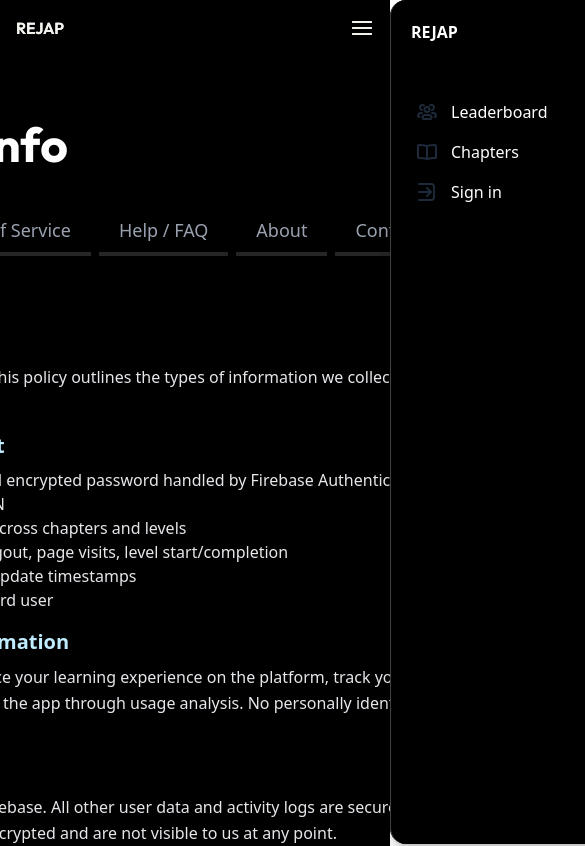
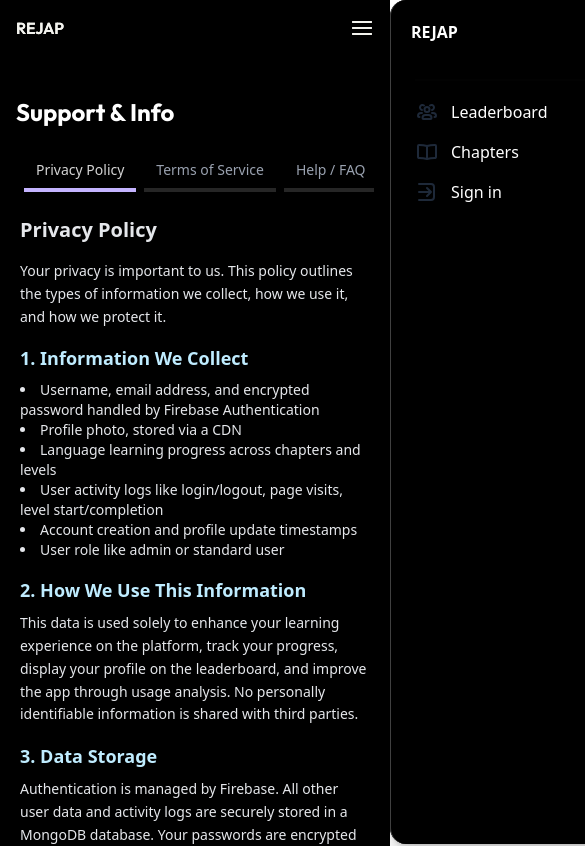
Before and after one commit to Kanishak-xd/rejap, a React (Vite) app: page /SupportInfo/privacy in a window 390 px wide. Shown: the top 846 px of the page, 585 px wide, since content can reach past the window. Built offline with nearby package versions, Linux system fonts and the light colour scheme; no server answers; a web font is replaced by a local one.

Commit message:
made support page responsive

```diff
--- a/src/pages/Info/SupportInfo.jsx
+++ b/src/pages/Info/SupportInfo.jsx
@@ -12,20 +12,20 @@ export default function SupportInfo() {
     const activeTab = validTabs.includes(tab) ? tab : 'faq';
 
     const tabButtonClass = (tabName) =>
-        `flex items-center flex-shrink-0 px-5 py-2 border-b-4 text-lg font-medium rounded-t-lg transition-colors duration-300 ease-in-out
+        `flex items-center flex-shrink-0 px-3 sm:px-4 md:px-5 py-2 border-b-4 text-sm sm:text-base md:text-lg font-medium rounded-t-lg transition-colors duration-300 ease-in-out
     ${activeTab === tabName
-            ? 'border-violet-300 text-neutral-300' // active tab style
-            : 'text-gray-400 hover:text-gray-200 border-b-2 border-neutral-800 hover:cursor-pointer' // inactive tab style
+            ? 'border-violet-300 text-neutral-300'
+            : 'text-gray-400 hover:text-gray-200 border-b-2 border-neutral-800 hover:cursor-pointer'
         }`;
 
     return (
-        <div className='bg-black min-h-screen flex justify-center items-center flex-col font-sans'>
+        <div className='bg-black min-h-screen flex justify-start items-center flex-col font-sans'>
             <Navbar />
-            <div className='flex justify-start items-start mt-30 w-222 min-h-screen flex-col'>
-                <p className='text-5xl text-white font-outfit font-bold text-left'>Support & Info</p>
-                <div className="w-full max-w-4xl mt-10 flex flex-col items-center mb-30">
+            <div className='flex justify-start items-start w-full max-w-5xl px-4 sm:px-6 md:px-8 pt-24 sm:pt-28 md:pt-32 flex-col'>
+                <p className='text-2xl sm:text-4xl md:text-5xl text-white font-outfit font-bold text-left'>Support & Info</p>
+                <div className='w-full max-w-4xl mt-6 sm:mt-8 md:mt-10 flex flex-col items-center mb-16 sm:mb-24'>
                     {/* Tab Navigation */}
-                    <div className="flex w-full justify-start -mx-4 space-x-2 overflow-x-auto overflow-y-hidden flex-nowrap rounded-t-lg shadow-lg">
+                    <div className="flex w-full justify-start -mx-2 sm:-mx-4 space-x-2 overflow-x-auto overflow-y-hidden flex-nowrap rounded-t-lg shadow-lg px-2 sm:px-4">
                         <button className={tabButtonClass('privacy')} onClick={() => navigate('/SupportInfo/privacy')}>
                             Privacy Policy
                         </button>
@@ -44,18 +44,18 @@ export default function SupportInfo() {
                     </div>
 
                     {/* Tab Content */}
-                    <div className="w-full">
+                    <div className="w-full px-1 sm:px-0">
                         <Routes>
                             <Route index element={<Navigate to="privacy" replace />} />
                             <Route path="privacy" element={(
-                                <div className="pt-12 rounded-b-lg shadow-lg text-gray-200">
-                                    <h2 className="text-3xl font-bold mb-6">Privacy Policy</h2>
-                                    <p className="mb-4 leading-relaxed">
+                                <div className="pt-6 sm:pt-8 md:pt-12 rounded-b-lg shadow-lg text-gray-200">
+                                    <h2 className="text-xl sm:text-2xl md:text-3xl font-bold mb-4 sm:mb-6">Privacy Policy</h2>
+                                    <p className="mb-4 leading-relaxed text-sm sm:text-base">
                                         Your privacy is important to us. This policy outlines the types of information we collect,
                                         how we use it, and how we protect it.
                                     </p>
-                                    <h3 className="text-xl font-semibold text-[#BFECFF] mb-2">1. Information We Collect</h3>
-                                    <ul className="list-disc list-inside mb-4">
+                                    <h3 className="text-lg sm:text-xl font-semibold text-[#BFECFF] mb-2">1. Information We Collect</h3>
+                                    <ul className="list-disc list-inside mb-4 text-sm sm:text-base">
                                         <li>Username, email address, and encrypted password handled by Firebase Authentication</li>
                                         <li>Profile photo, stored via a CDN</li>
                                         <li>Language learning progress across chapters and levels</li>
@@ -63,19 +63,19 @@ export default function SupportInfo() {
                                         <li>Account creation and profile update timestamps</li>
                                         <li>User role like admin or standard user</li>
                                     </ul>
-                                    <h3 className="text-xl font-semibold text-[#BFECFF] mb-2">2. How We Use This Information</h3>
-                                    <p className="mb-4 leading-relaxed">
+                                    <h3 className="text-lg sm:text-xl font-semibold text-[#BFECFF] mb-2">2. How We Use This Information</h3>
+                                    <p className="mb-4 leading-relaxed text-sm sm:text-base">
                                         This data is used solely to enhance your learning experience on the platform, track your progress,
                                         display your profile on the leaderboard, and improve the app through usage analysis. No personally
                                         identifiable information is shared with third parties.
                                     </p>
-                                    <h3 className="text-xl font-semibold text-[#BFECFF] mb-2">3. Data Storage</h3>
-                                    <p className="mb-4 leading-relaxed">
+                                    <h3 className="text-lg sm:text-xl font-semibold text-[#BFECFF] mb-2">3. Data Storage</h3>
+                                    <p className="mb-4 leading-relaxed text-sm sm:text-base">
                                         Authentication is managed by Firebase. All other user data and activity logs are securely stored
                                         in a MongoDB database. Your passwords are encrypted and are not visible to us at any point.
                                     </p>
-                                    <h3 className="text-xl font-semibold text-[#BFECFF] mb-2">4. Communication</h3>
-                                    <p className="mb-4 leading-relaxed">
+                                    <h3 className="text-lg sm:text-xl font-semibold text-[#BFECFF] mb-2">4. Communication</h3>
+                                    <p className="mb-4 leading-relaxed text-sm sm:text-base">
                                         The platform only sends password reset emails through Firebase. No promotional or newsletter emails
                                         are sent currently.<br />
                                         We are committed to safeguarding your privacy. For questions regarding data privacy, feel free to
@@ -84,85 +84,85 @@ export default function SupportInfo() {
                                 </div>
                             )} />
                             <Route path="terms" element={(
-                                <div className="pt-12 rounded-b-lg shadow-lg text-gray-200">
-                                    <h2 className="text-3xl font-bold mb-6">Terms of Service</h2>
-                                    <p className="mb-4 leading-relaxed">
+                                <div className="pt-6 sm:pt-8 md:pt-12 rounded-b-lg shadow-lg text-gray-200">
+                                    <h2 className="text-xl sm:text-2xl md:text-3xl font-bold mb-4 sm:mb-6">Terms of Service</h2>
+                                    <p className="mb-4 leading-relaxed text-sm sm:text-base">
                                         By using this platform, you agree to the following terms and conditions:
                                     </p>
-                                    <ul className="list-disc list-inside mb-4">
+                                    <ul className="list-disc list-inside mb-4 text-sm sm:text-base">
                                         <li>The platform is completely free to use and is open to users of all ages, including minors.</li>
                                         <li>You may not attempt to redistribute or replicate the learning content provided.</li>
                                         <li>Users cannot upload their own content but can interact with chapters, update profiles, and view leaderboards.</li>
                                         <li>You are responsible for maintaining the confidentiality of your login credentials.</li>
                                         <li>The platform may experience temporary downtime due to its backend being hosted on free-tier services.</li>
                                     </ul>
-                                    <p className="leading-relaxed">
+                                    <p className="leading-relaxed text-sm sm:text-base">
                                         Account deletion is not currently available but may be introduced in the future. Continued use of the service
                                         constitutes agreement to these terms.
                                     </p>
                                 </div>
                             )} />
                             <Route path="faq" element={(
-                                <section className="text-white pt-12">
-                                    <div className="container flex flex-col justify-start items-start">
-                                        <h2 className="text-3xl font-bold mb-6">Frequently Asked Questions</h2>
+                                <section className="text-white pt-6 sm:pt-8 md:pt-12">
+                                    <div className="container flex flex-col justify-start items-start px-1 sm:px-0 text-sm sm:text-base">
+                                        <h2 className="text-xl sm:text-2xl md:text-3xl font-bold mb-4 sm:mb-6">Frequently Asked Questions</h2>
                                         <div className="join join-vertical bg-neutral-950 max-w-3xl rounded-t-md">
                                             <div className="collapse collapse-arrow join-item border-neutral-800 border rounded-t-md">
                                                 <input type="radio" name="my-accordion-4" defaultChecked />
-                                                <div className="collapse-title font-semibold">I can't sign up or log in — what should I do?</div>
-                                                <div className="collapse-content text-sm">Please wait a few seconds and try again. The platform's backend is hosted on a free service that may take
+                                                <div className="collapse-title font-semibold text-sm sm:text-base">I can't sign up or log in — what should I do?</div>
+                                                <div className="collapse-content text-sm sm:text-base">Please wait a few seconds and try again. The platform's backend is hosted on a free service that may take
                                                     time to restart after inactivity.</div>
                                             </div>
                                             <div className="collapse collapse-arrow join-item border-neutral-800 border">
                                                 <input type="radio" name="my-accordion-4" />
-                                                <div className="collapse-title font-semibold">Why does the site sometimes show a 404 error?</div>
-                                                <div className="collapse-content text-sm">This may occur due to limitations of the hosting service. We recommend navigating using in-app links
+                                                <div className="collapse-title font-semibold text-sm sm:text-base">Why does the site sometimes show a 404 error?</div>
+                                                <div className="collapse-content text-sm sm:text-base">This may occur due to limitations of the hosting service. We recommend navigating using in-app links
                                                     instead of refreshing the page.</div>
                                             </div>
                                             <div className="collapse collapse-arrow join-item border-neutral-800 border">
                                                 <input type="radio" name="my-accordion-4" />
-                                                <div className="collapse-title font-semibold">Can I use this platform on my phone?</div>
-                                                <div className="collapse-content text-sm">Currently, the platform is best used on desktop browsers. A responsive mobile version is planned for the future.</div>
+                                                <div className="collapse-title font-semibold text-sm sm:text-base">Can I use this platform on my phone?</div>
+                                                <div className="collapse-content text-sm sm:text-base">Currently, the platform is best used on desktop browsers. A responsive mobile version is planned for the future.</div>
                                             </div>
                                             <div className="collapse collapse-arrow join-item border-neutral-800 border">
                                                 <input type="radio" name="my-accordion-4" />
-                                                <div className="collapse-title font-semibold">Can I log in on multiple devices?</div>
-                                                <div className="collapse-content text-sm">Yes, your progress is saved and synced, so you can log in from different devices using the same account.</div>
+                                                <div className="collapse-title font-semibold text-sm sm:text-base">Can I log in on multiple devices?</div>
+                                                <div className="collapse-content text-sm sm:text-base">Yes, your progress is saved and synced, so you can log in from different devices using the same account.</div>
                                             </div>
                                         </div>
                                     </div>
                                 </section>
                             )} />
                             <Route path="about" element={(
-                                <div className="pt-12 rounded-b-lg shadow-lg text-gray-200">
-                                    <h2 className="text-3xl font-bold mb-6">About</h2>
-                                    <p className="mb-4 leading-relaxed">
+                                <div className="pt-6 sm:pt-8 md:pt-12 rounded-b-lg shadow-lg text-gray-200">
+                                    <h2 className="text-xl sm:text-2xl md:text-3xl font-bold mb-4 sm:mb-6">About</h2>
+                                    <p className="mb-4 leading-relaxed text-sm sm:text-base">
                                         I built this platform during my final year at NIIT University, where I'm pursuing a B.Tech in
                                         Computer Science Engineering with a specialization in Cybersecurity.
                                     </p>
-                                    <p className="mb-4 leading-relaxed">
+                                    <p className="mb-4 leading-relaxed text-sm sm:text-base">
                                         It started as a personal summer project combining my interests in coding, UI/UX, and the Japanese language.
                                         My goal was to create something fun, engaging, and modern — a refreshing change from traditional
                                         textbook-style learning — to help beginners prepare for the JLPT N5/N4 exams.
                                     </p>
-                                    <p className="leading-relaxed">
+                                    <p className="leading-relaxed text-sm sm:text-base">
                                         The platform focuses on fast recognition and recall of Japanese scripts, and at the same time,
                                         it's helping me grow as a full-stack MERN developer and understand website architecture better.
                                     </p>
                                 </div>
                             )} />
                             <Route path="contact" element={(
-                                <div className="pt-12 rounded-b-lg shadow-lg text-gray-200">
-                                    <h2 className="text-3xl font-bold mb-6">Contact</h2>
-                                    <p className="mb-4 leading-relaxed">
+                                <div className="pt-6 sm:pt-8 md:pt-12 rounded-b-lg shadow-lg text-gray-200">
+                                    <h2 className="text-xl sm:text-2xl md:text-3xl font-bold mb-4 sm:mb-6">Contact</h2>
+                                    <p className="mb-4 leading-relaxed text-sm sm:text-base">
                                         Have questions, feedback, or issues? Feel free to reach out via email. <br />
                                         We'll do our best to respond as soon as possible.
                                     </p>
-                                    <ul className="list-none space-y-2 text-gray-300 mb-6">
+                                    <ul className="list-none space-y-2 text-gray-300 mb-6 text-sm sm:text-base">
                                         <li>Email: <a href="mailto:kanishak.sharma22@st.niituniversity.in" className="text-[#BFECFF] hover:underline font-medium">kanishak.sharma22@st.niituniversity.in</a></li>
                                     </ul>
                                     <a href="https://mail.google.com/mail/u/0/?fs=1&to=kanishak.sharma22@st.niituniversity.in&su&body&tf=cm">
-                                        <button type="button" className="px-8 py-3 font-bold rounded dark:bg-neutral-100 text-black hover:bg-neutral-300 hover:cursor-pointer">
+                                        <button type="button" className="w-full sm:w-auto px-8 py-3 font-bold rounded dark:bg-neutral-100 text-black hover:bg-neutral-300 hover:cursor-pointer">
                                             Send an Email
                                         </button>
                                     </a>
```
